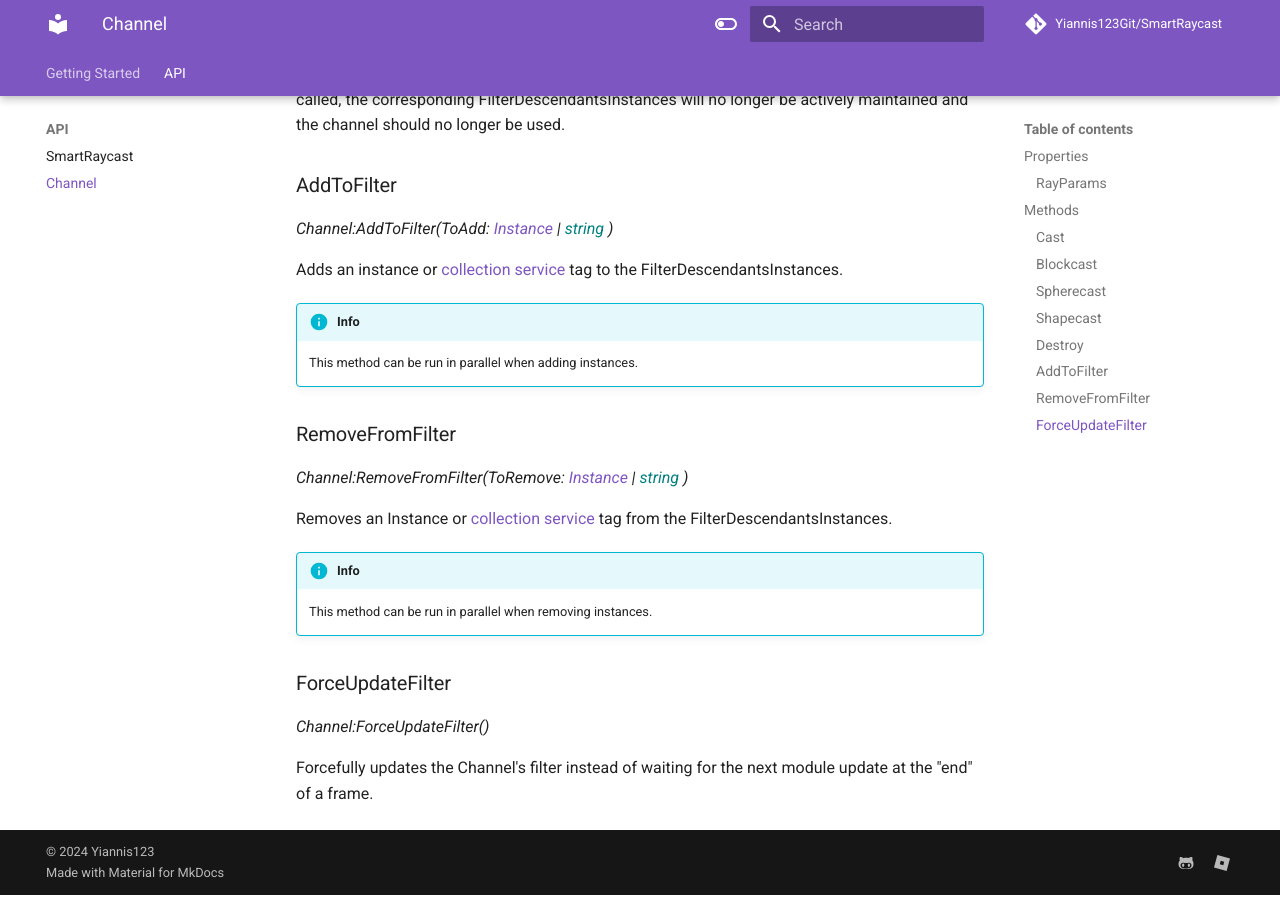
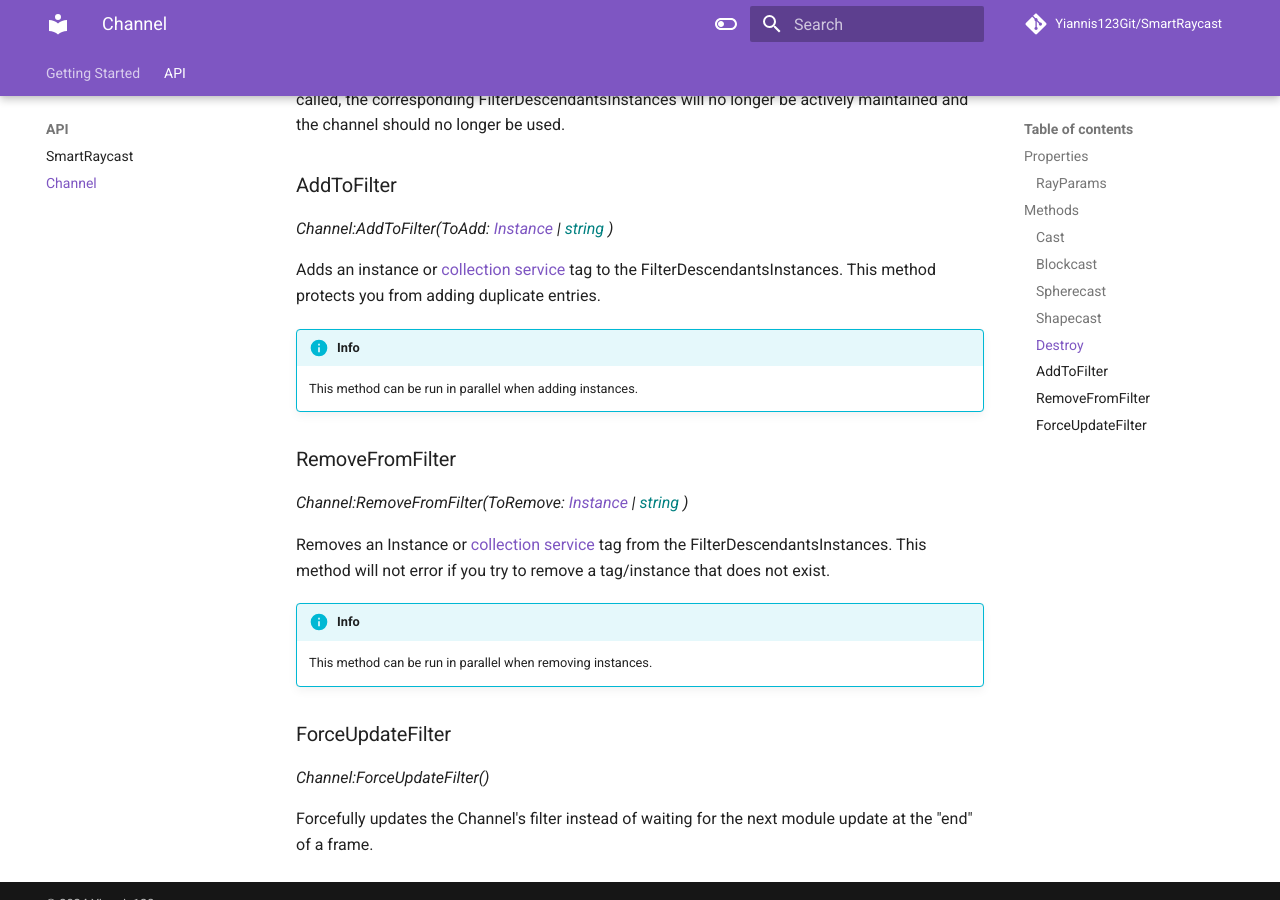
Before and after one commit to Yiannis123Git/SmartRaycast, an MkDocs documentation site: the page built from docs/Channel.md, in a window 1280 px wide and 900 px high, scrolled down 2118 px. Built offline with MkDocs 1.6.1 and Material for MkDocs 9.7.7, drawn with Linux system fonts in a browser that asks for light colours; comment, search, counter and statistics services are not loaded.

Commit message:
Update Docs with additional info

```diff
--- a/docs/Channel.md
+++ b/docs/Channel.md
@@ -67,7 +67,7 @@ Destroys a channel by cleaning up references and disconnecting events. After `:D
 
 _Channel:AddToFilter(ToAdd: <span style="color: teal;">[Instance](https://create.roblox.com/docs/reference/engine/datatypes/Instance)</span> | <span style="color: teal;">string</span> )_
 
-Adds an instance or [collection service](https://create.roblox.com/docs/reference/engine/classes/CollectionService) tag to the FilterDescendantsInstances.
+Adds an instance or [collection service](https://create.roblox.com/docs/reference/engine/classes/CollectionService) tag to the FilterDescendantsInstances. This method protects you from adding duplicate entries.
 
 !!! Info
     This method can be run in parallel when adding instances.
@@ -77,7 +77,7 @@ Adds an instance or [collection service](https://create.roblox.com/docs/referenc
 
 _Channel:RemoveFromFilter(ToRemove: <span style="color: teal;">[Instance](https://create.roblox.com/docs/reference/engine/datatypes/Instance)</span> | <span style="color: teal;">string</span> )_
 
-Removes an Instance or [collection service](https://create.roblox.com/docs/reference/engine/classes/CollectionService) tag from the FilterDescendantsInstances.
+Removes an Instance or [collection service](https://create.roblox.com/docs/reference/engine/classes/CollectionService) tag from the FilterDescendantsInstances. This method will not error if you try to remove a tag/instance that does not exist.
 
 !!! Info
     This method can be run in parallel when removing instances.
```
